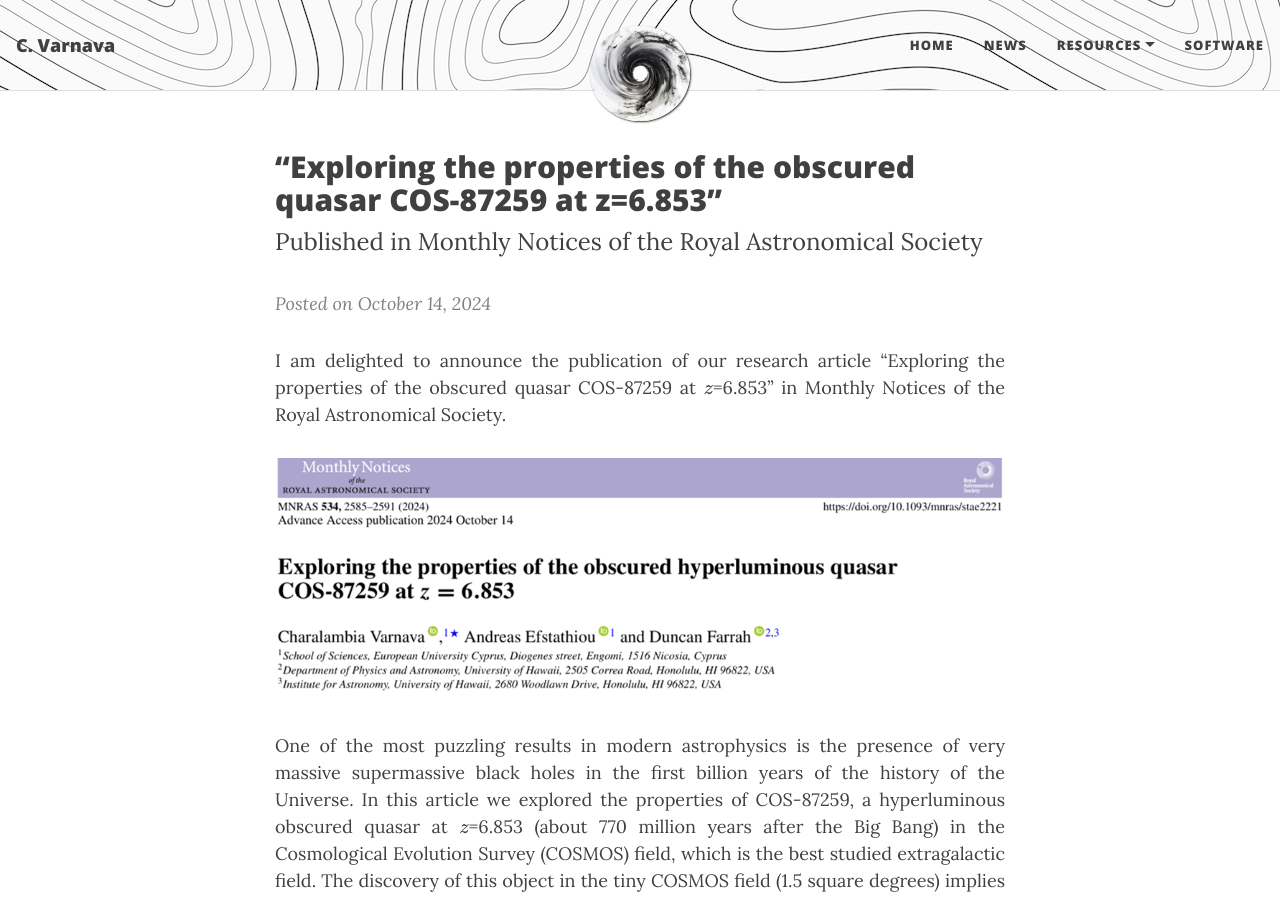
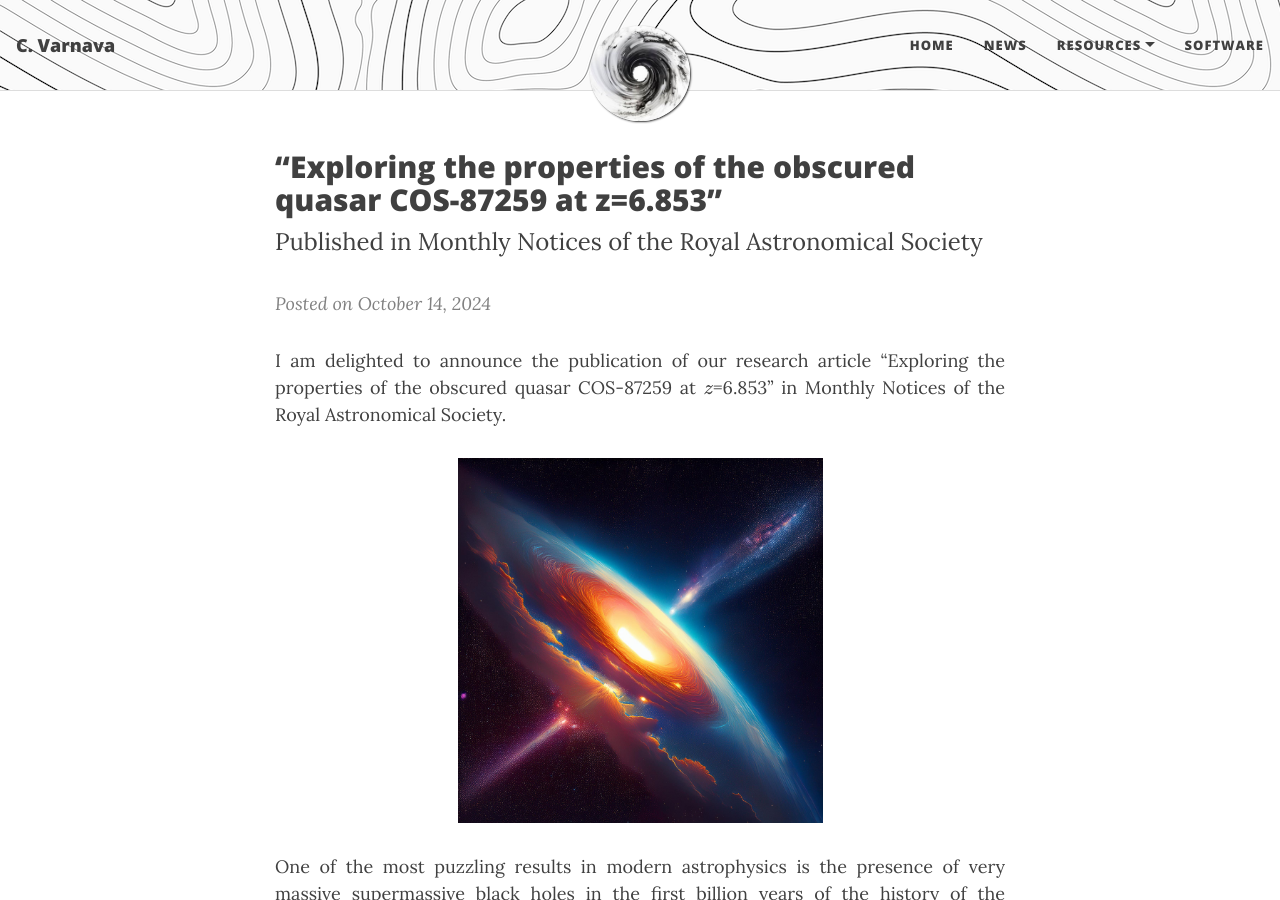
Before and after one commit to ch-var/ch-var.github.io, a Jekyll site: the page built from 2024-10-14-COS-87529.html, in a window 1280 px wide and 900 px high. Built offline with Jekyll 4.4.1, drawn with Linux system fonts in a browser that asks for light colours; formulas are drawn with MathJax 3.

Commit message:
Update 2024-10-14-COS-87529.html

```diff
--- a/2024-10-14-COS-87529.html
+++ b/2024-10-14-COS-87529.html
@@ -11,7 +11,7 @@
 <p align='justify'>I am delighted to announce the publication of our research article “Exploring the properties of the obscured quasar COS-87259 at \(z\)=6.853” in Monthly Notices of the Royal Astronomical Society.</p>
 
 <p align="center">
-<img src="/assets/img/COS.png">
+<img src="/assets/img/SMBH.jpg" width="50%" height="50%">
 </p>
 
 <p align='justify'>One of the most puzzling results in modern astrophysics is the presence of very massive supermassive black holes in the first billion years of the history of the Universe. In this article we explored the properties of COS-87259, a hyperluminous obscured quasar at \(z\)=6.853 (about 770 million years after the Big Bang) in the Cosmological Evolution Survey (COSMOS) field, which is the best studied extragalactic field. The discovery of this object in the tiny COSMOS field (1.5 square degrees) implies that the space density of objects like COS-87259 is about 20 times higher than that of unobscured quasars of similar luminosity. Our analysis of the spectral energy distribution of this object with <b>SMART</b> shows that its black hole mass is ~50% higher than previous estimates, thus making it even more difficult to explain the presence of so many numerous and massive black holes so early in the history of the Universe. For more details, please read the <a href="https://doi.org/10.1093/mnras/stae2221">article</a>.
```
